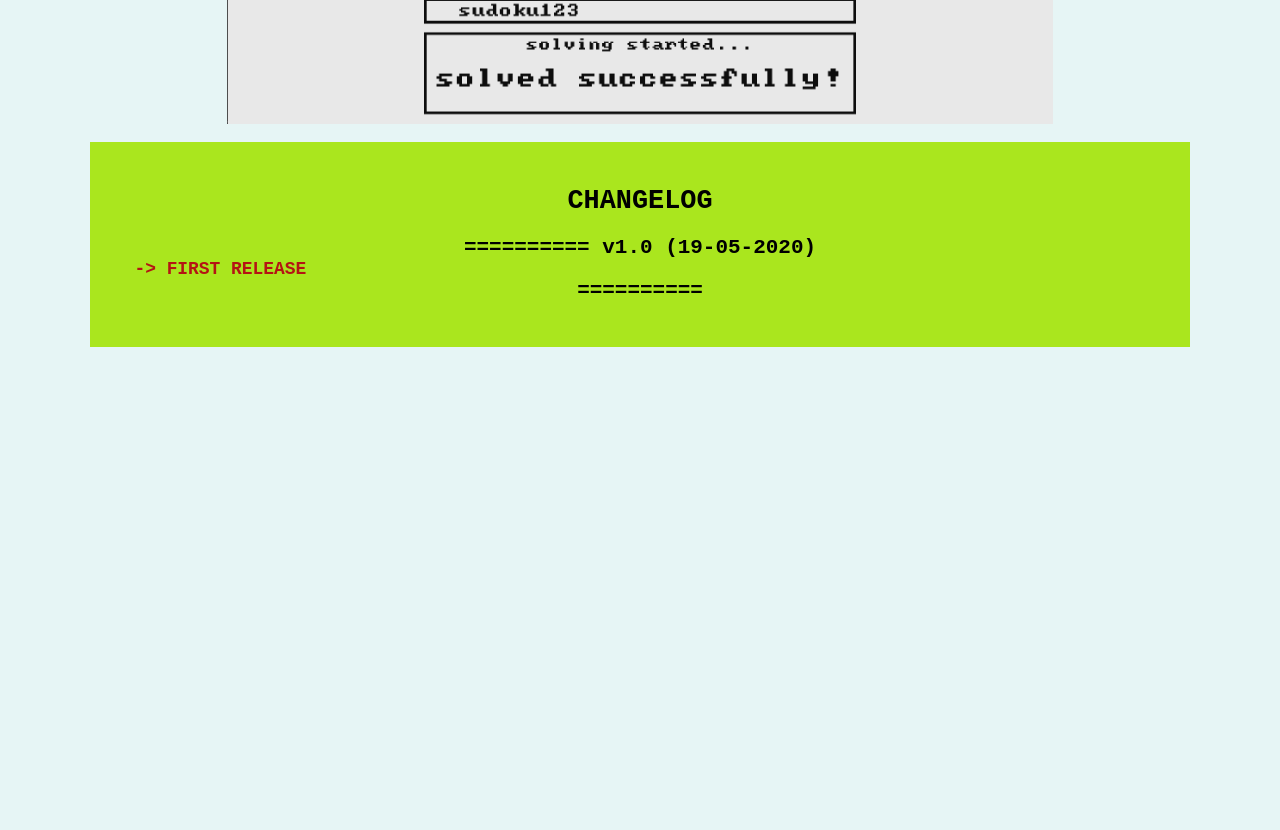
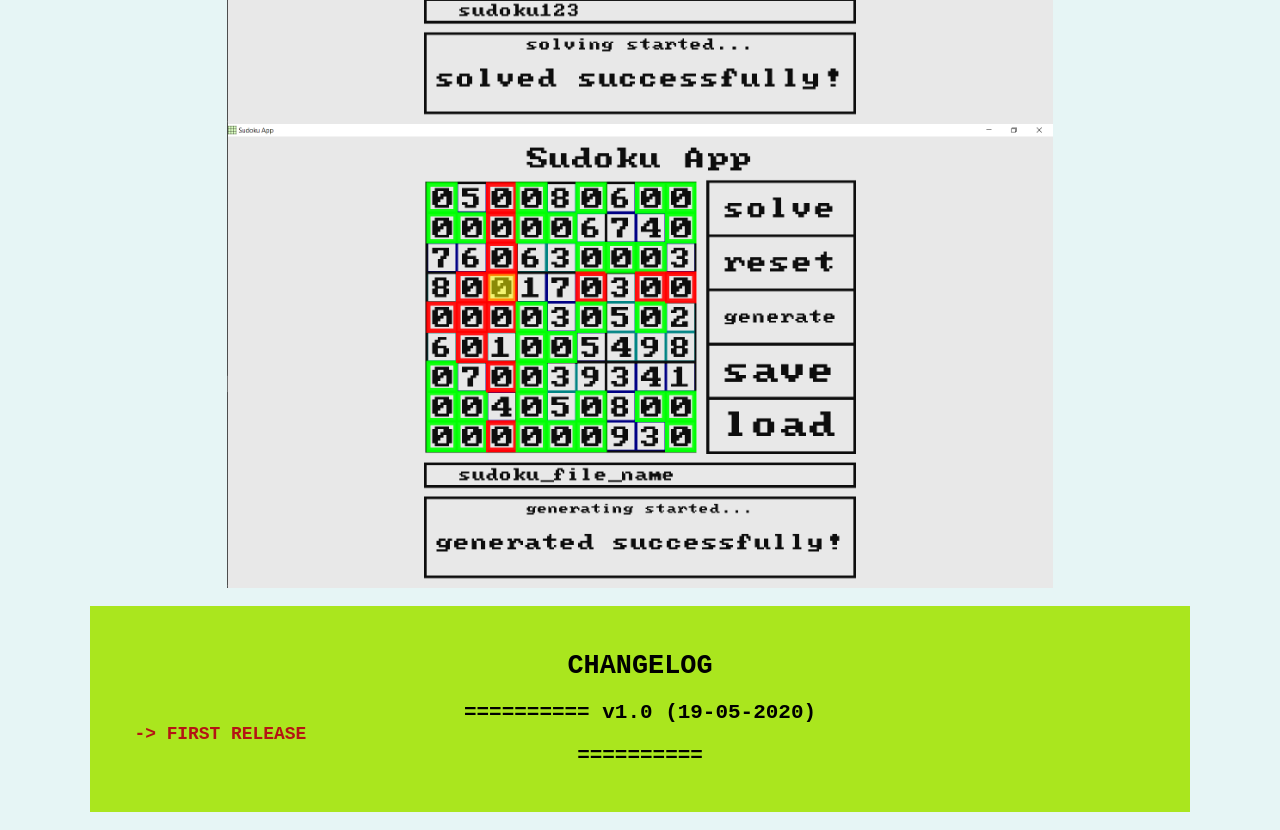
Before and after one commit to paulinek13/sudoku, a plain HTML site: page index.html in a window 1280 px wide. Shown: the part 2820-3650 px from the top of the page. Before the commit the page ends 3185 px from the top, so only its background shows below. Drawn offline with Linux system fonts and the light colour scheme; a web font is replaced by a local one.

Commit message:
One new image

```diff
--- a/index.html
+++ b/index.html
@@ -72,7 +72,8 @@
             'b'
             'c'
             'd'
-            'e';
+            'e'
+            'f';
     }
 
     .images>img:nth-child(1) {
@@ -93,6 +94,10 @@
 
     .images>img:nth-child(5) {
         grid-area: e/e/e/e;
+    }
+
+    .images>img:nth-child(6) {
+        grid-area: f/f/f/f;
     }
 
     .images>img {
@@ -149,6 +154,7 @@
         <img src="images/sudoku_app_3.png" />
         <img src="images/sudoku_app_4.png" />
         <img src="images/sudoku_app_5.png" />
+        <img src="images/sudoku_app_6.png" />
     </div>
 
     <article id="changelog">
```
Also changed, not shown: images/sudoku_app_6.png (added), 1 other file.
